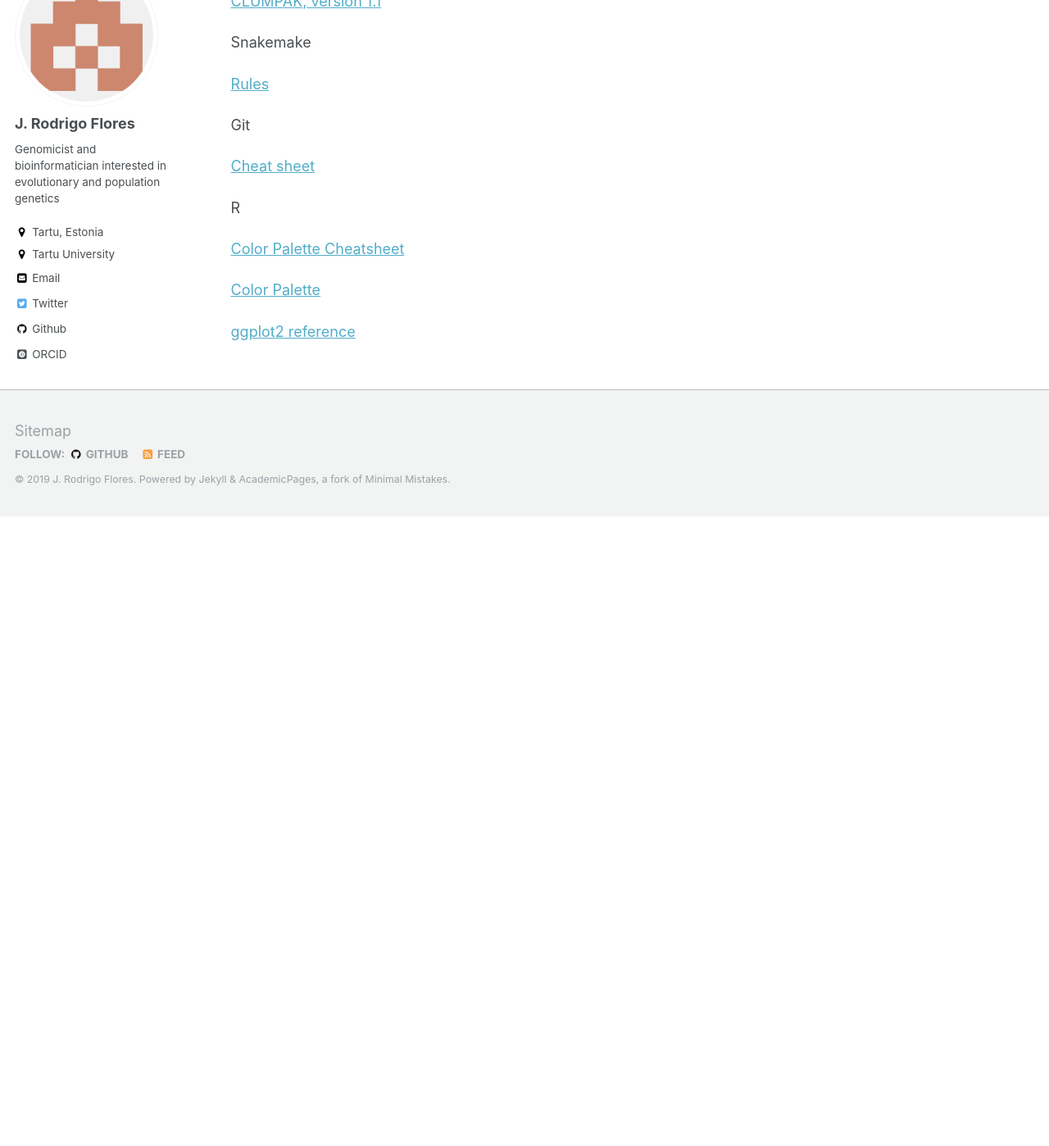
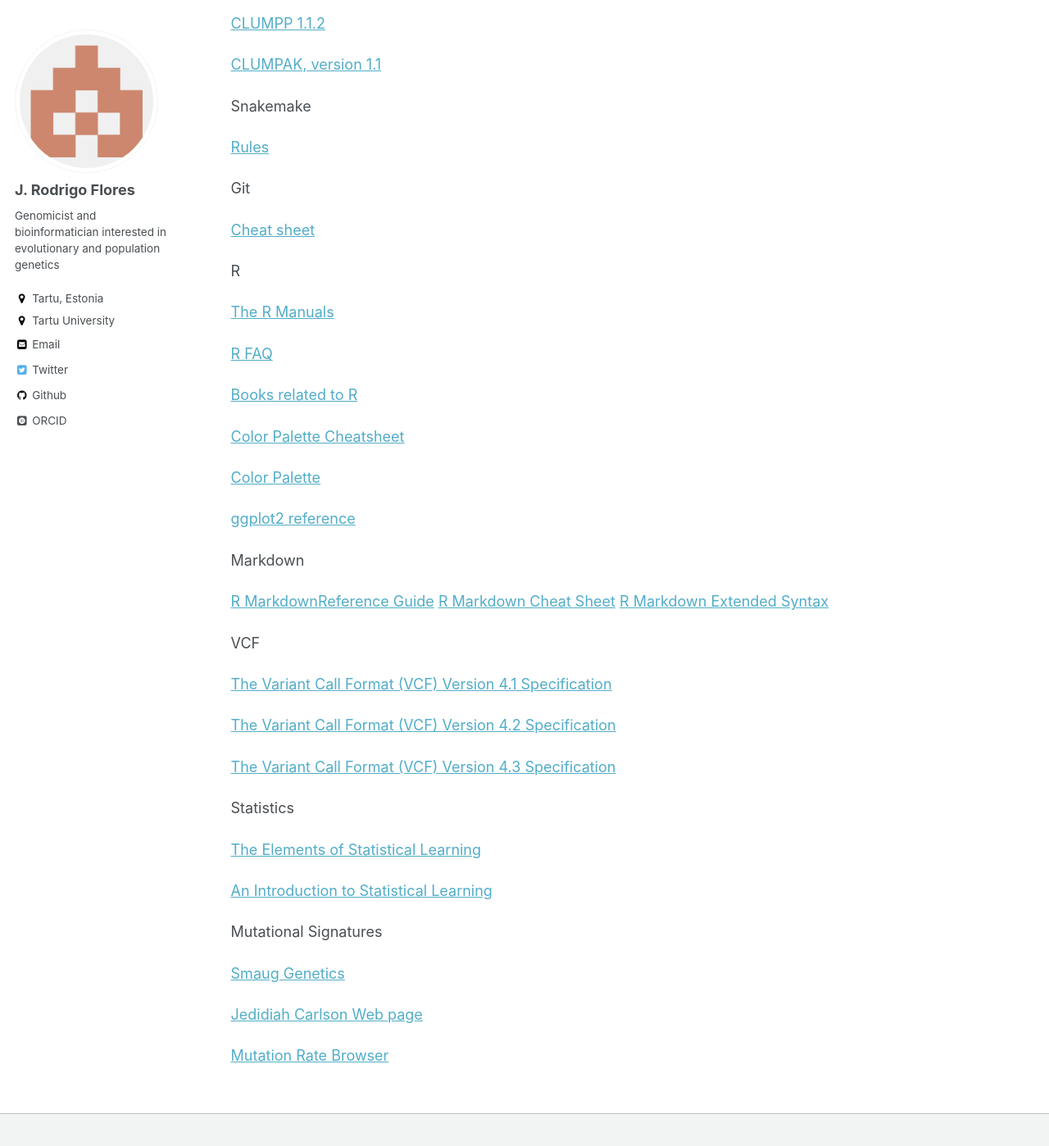
Before and after one commit to JRodrigoF/JRodrigoFlores.github.io, a Jekyll site: the page built from lc.md, in a window 1280 px wide and 1400 px high, scrolled down 4472 px. Shown: the whole window at 82% size. Built offline with Jekyll 4.4.1, drawn with Linux system fonts in a browser that asks for light colours; some web fonts are replaced; before the commit the page ends 5102 px from its top, so only the background shows below that; some of the changed text lies outside the part shown.

Commit message:
Update lc.md

```diff
--- a/lc.md
+++ b/lc.md
@@ -30,9 +30,6 @@ Africa population genetics
 [The evolutionary history of Southern Africa](https://www.sciencedirect.com/science/article/pii/S0959437X18300649?dgcid=raven_sd_via_email)
 
 [Genome-Wide SNP Analysis of Southern African Populations Provides New Insights into the Dispersal of Bantu-Speaking Groups](https://academic.oup.com/gbe/article/7/9/2560/591492)
-
-[]
-
 
 X chromosome
 
@@ -81,6 +78,8 @@ X chromosome
 [Population Genomic Analysis of 962 Whole Genome Sequences of Humans Reveals Natural Selection in Non-Coding Regions](https://journals.plos.org/plosone/article?id=10.1371/journal.pone.0121644)
 
 [The utility of ancient human DNA for improving allele age estimates, with implications for demographic models and tests of natural selection](https://www.sciencedirect.com/science/article/pii/S0047248414002504?via%3Dihub)
+
+[A test for Hardy-Weinberg equilibrium on the X chromosome for sex-biased admixed populations](https://www.biorxiv.org/content/10.1101/552794v1?rss=1)
 
 
 America Population Genetics
@@ -165,8 +166,42 @@ Git
 
 R
 
+[The R Manuals](https://cran.r-project.org/manuals.html)
+
+[R FAQ](https://cran.r-project.org/doc/FAQ/R-FAQ.html)
+
+[Books related to R](https://www.r-project.org/doc/bib/R-books.html)
+
 [Color Palette Cheatsheet](https://www.nceas.ucsb.edu/~frazier/RSpatialGuides/colorPaletteCheatsheet.pdf)
 
 [Color Palette](http://www.stat.columbia.edu/~tzheng/files/Rcolor.pdf)
 
 [ggplot2 reference](https://ggplot2.tidyverse.org/reference/index.html)
+
+Markdown
+
+[R MarkdownReference Guide](https://www.rstudio.com/wp-content/uploads/2015/03/rmarkdown-reference.pdf)
+[R Markdown Cheat Sheet](https://www.rstudio.com/wp-content/uploads/2016/03/rmarkdown-cheatsheet-2.0.pdf)
+[R Markdown Extended Syntax](https://www.markdownguide.org/extended-syntax)
+
+VCF
+
+[The Variant Call Format (VCF) Version 4.1 Specification](https://samtools.github.io/hts-specs/VCFv4.1.pdf)
+
+[The Variant Call Format (VCF) Version 4.2 Specification](https://samtools.github.io/hts-specs/VCFv4.2.pdf)
+
+[The Variant Call Format (VCF) Version 4.3 Specification](https://samtools.github.io/hts-specs/VCFv4.3.pdf)
+
+Statistics
+
+[The Elements of Statistical Learning](http://www.web.stanford.edu/~hastie/ElemStatLearn/)
+
+[An Introduction to Statistical Learning](https://www-bcf.usc.edu/~gareth/ISL/code.html)
+
+Mutational Signatures
+
+[Smaug Genetics](https://github.com/carjed/smaug-genetics)
+
+[Jedidiah Carlson Web page](https://www.jedidiahcarlson.com)
+
+[Mutation Rate Browser](http://mutation.sph.umich.edu/)
```
Also changed, not shown: other parts of lc.md (+4 -2 lines).
